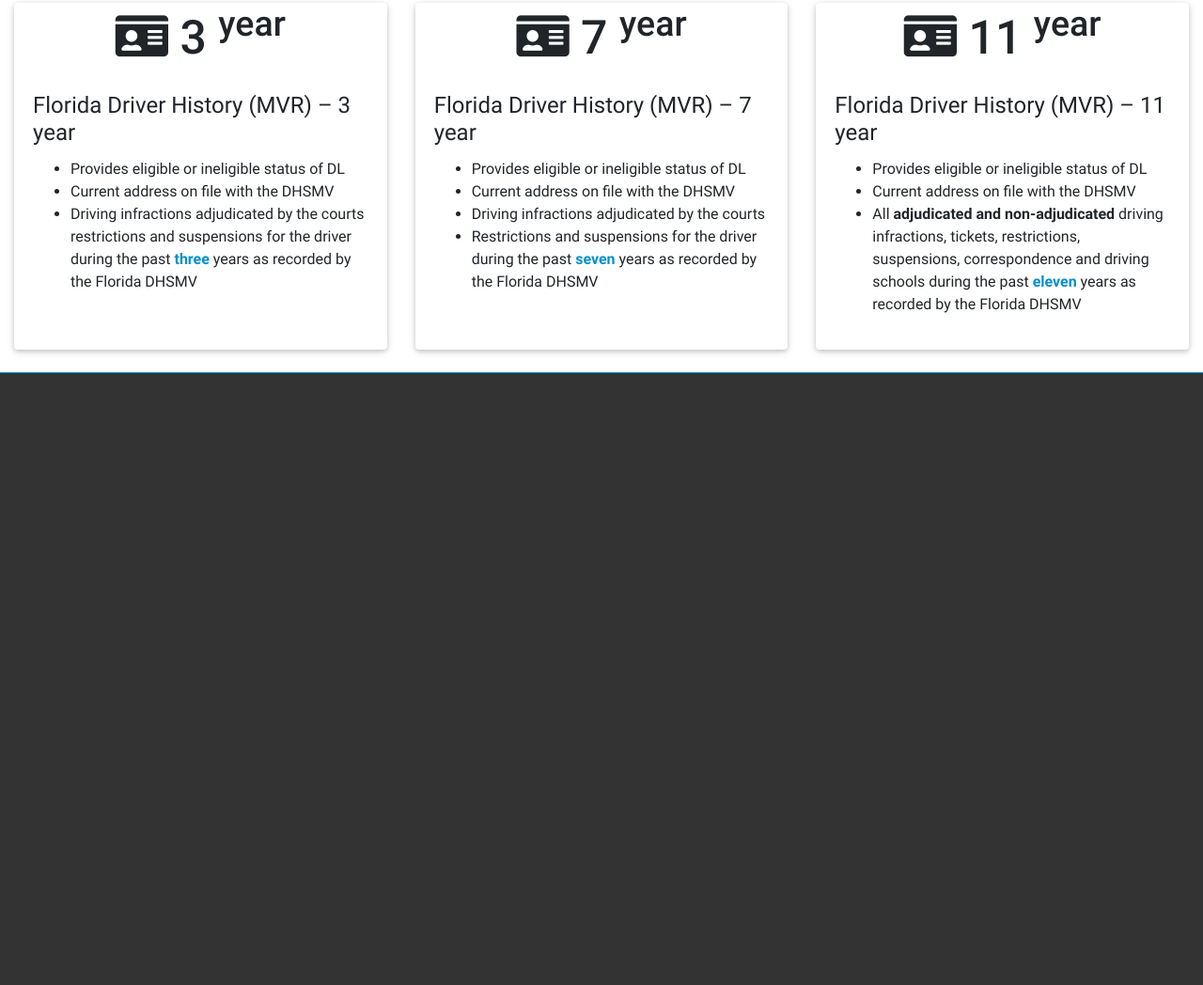
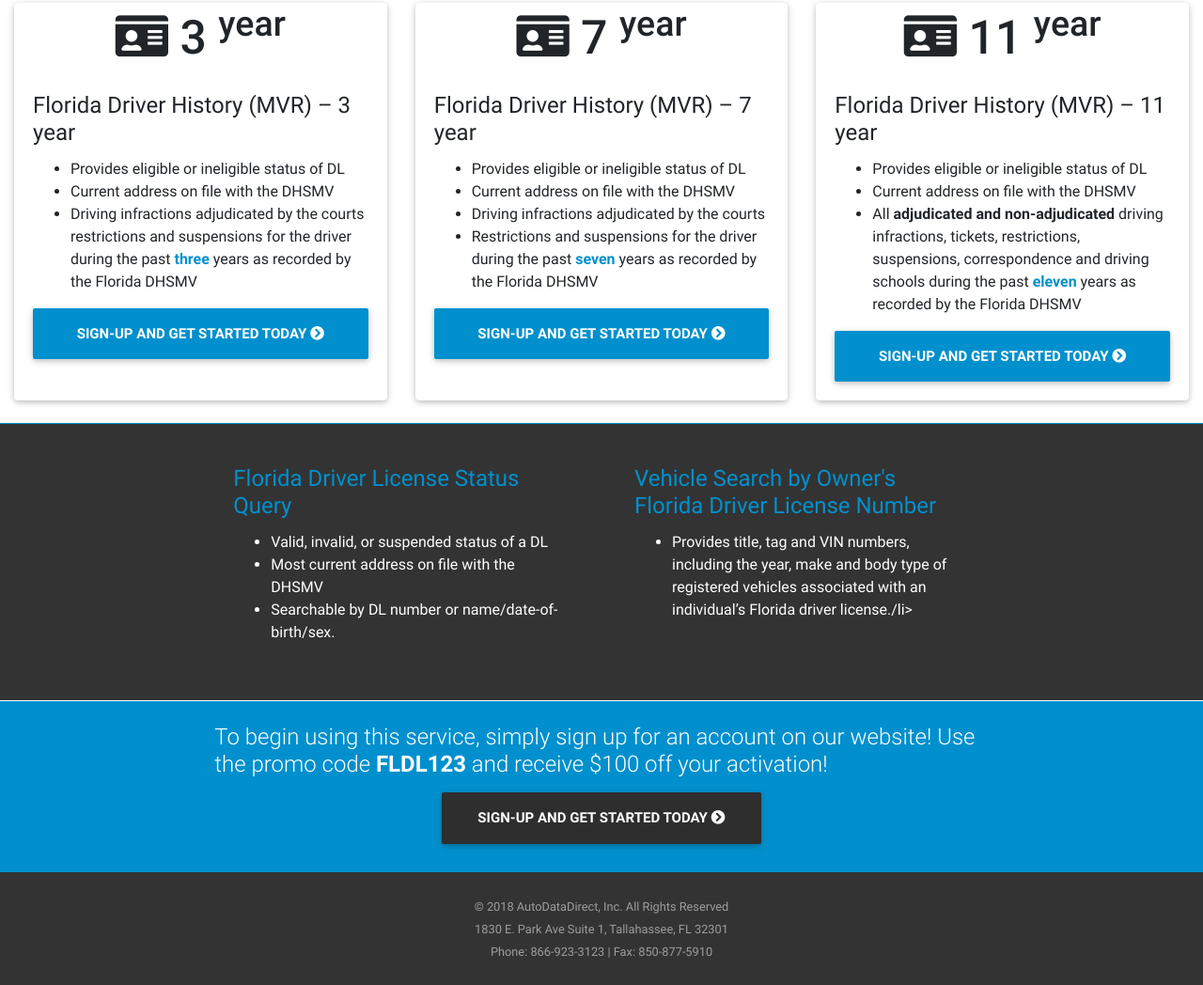
Before and after one commit to chauger/FloridaDL, a website: page src/index.html in a window 1280 px wide. Shown: the part 1170-2218 px from the top of the page at 94% size. Before the commit the page ends 1567 px from the top, so only its background shows below. Drawn offline with Linux system fonts and the light colour scheme.

Commit message:
many changes

```diff
--- a/src/index.html
+++ b/src/index.html
@@ -21,26 +21,26 @@
   <div class="container-fluid">
     <div class="row parallax border-bottom border-white">
       <div class="col-12 text-center">
-        <img src="img/logo-add-white.png" class="mt-5 responsiveImg animated fadeIn" alt="Auto Data Direct, Inc." />
+        <img src="img/logo-add-white.png" class="mt-5 responsiveImg animated fadeIn wow" alt="Auto Data Direct, Inc." data-wow-delay="0.25s" />
       </div>
       <div class="col-md-6 col-8 col-sm-10 col-centered my-3 my-sm-3">
-        <h1 class="font-weight-bold text-white title animated fadeInUp">Need Access to Real-time Driving Records?</h1>
-        <h4 class="text-white subtitle animated animated fadeInUp">
+        <h1 class="font-weight-bold text-white title animated fadeInUp wow" data-wow-delay="0.25s">Need Access to Real-time Driving Records?</h1>
+        <h4 class="text-white subtitle animated animated fadeInUp wow" data-wow-delay="0.25s">
           Auto Data Direct (ADD) offers instant, real-time driving records from the Florida Department of Highway Safety and Motor
           Vehicles (DHSMV) official databases to companies qualified under Federal Driver’s Privacy Protection Act (DPPA).
         </h4>
         <hr class="my-4 border-white">
-        <a href="#" class="btn btn-block btn-blue btn-lg font-weight-bold animated fadeInUp">Sign-up and Get Started Today
+        <a href="#" class="btn btn-block btn-blue btn-lg font-weight-bold animated fadeInUp wow" data-wow-delay="0.25s">Sign-up and Get Started Today
           <i class="fas fa-chevron-circle-right"></i>
         </a>
       </div>
     </div>
     <div class="row bg-primary py-4 text-white row justify-content-center border-bottom border-white">
       <div class="col-md-4 col-sm-12 text-center">
-        <img src="img/floridadl.png" class="responsiveImg my-3" alt="Florida Driver’s License"/>
+        <img src="img/floridadl.png" class="responsiveImg my-3 animated fadeInLeft wow" alt="Florida Driver’s License" data-wow-delay="0.25s"/>
       </div>
       <div class="col-md-4 col-sm-12 align-self-center text-center text-md-left">
-        <h4 class="my-auto">With ADD’s Florida Driver License Services, you can verify an employee’s driving history before authorizing access
+        <h4 class="my-auto animated fadeInRight wow" data-wow-delay="0.25s">With ADD’s Florida Driver License Services, you can verify an employee’s driving history before authorizing access
           to valuable company assets, locate any registered vehicles associated with an individual’s Florida driver license,
           and confirm a customer’s current address and driver license status.</h4>
       </div>
@@ -66,10 +66,12 @@
               <ul>
                 <li>Provides eligible or ineligible status of DL</li>
                 <li>Current address on file with the DHSMV</li>
-                <li>Driving infractions adjudicated by the courts
-                  restrictions and suspensions for the driver during
-                  the past <span class="text-primary font-weight-bold">three</span> years as recorded by the Florida DHSMV</li>
+                <li>Driving infractions adjudicated by the courts restrictions and suspensions for the driver during the past
+                  <span class="text-primary font-weight-bold">three</span> years as recorded by the Florida DHSMV</li>
               </ul>
+              <a href="#" class="btn btn-block btn-blue btn-lg font-weight-bold animated fadeInUp wow" data-wow-delay="0.25s">Sign-up and Get Started Today
+                <i class="fas fa-chevron-circle-right"></i>
+              </a>
             </div>
           </div>
           <!-- Card -->
@@ -87,9 +89,12 @@
                 <li>Provides eligible or ineligible status of DL</li>
                 <li>Current address on file with the DHSMV</li>
                 <li>Driving infractions adjudicated by the courts</li>
-                <li>Restrictions and suspensions for the driver during
-                      the past <span class="text-primary font-weight-bold">seven</span> years as recorded by the Florida DHSMV</li>
+                <li>Restrictions and suspensions for the driver during the past
+                  <span class="text-primary font-weight-bold">seven</span> years as recorded by the Florida DHSMV</li>
               </ul>
+              <a href="#" class="btn btn-block btn-blue btn-lg font-weight-bold animated fadeInUp wow" data-wow-delay="0.25s">Sign-up and Get Started Today
+                <i class="fas fa-chevron-circle-right"></i>
+              </a>
             </div>
           </div>
           <!-- Card -->
@@ -106,8 +111,14 @@
               <ul>
                 <li>Provides eligible or ineligible status of DL</li>
                 <li>Current address on file with the DHSMV</li>
-                <li>All <strong>adjudicated and non-adjudicated</strong> driving infractions, tickets, restrictions, suspensions, correspondence and driving schools during the past <span class="text-primary font-weight-bold">eleven</span> years as recorded by the Florida DHSMV</li>
+                <li>All
+                  <strong>adjudicated and non-adjudicated</strong> driving infractions, tickets, restrictions, suspensions, correspondence
+                  and driving schools during the past
+                  <span class="text-primary font-weight-bold">eleven</span> years as recorded by the Florida DHSMV</li>
               </ul>
+              <a href="#" class="btn btn-block btn-blue btn-lg font-weight-bold animated fadeInUp wow" data-wow-delay="0.25s">Sign-up and Get Started Today
+                <i class="fas fa-chevron-circle-right"></i>
+              </a>
             </div>
           </div>
 
@@ -116,17 +127,53 @@
 
       </div>
     </div>
+    <div class="row pt-4 text-white border-bottom border-white">
+      <div class="col-12 col-md-8 col-centered">
+        <div class="card-deck">
+          <div class="card mb-4 bg-transparent border-0">
+            <div class="card-body">
+              <!--Title-->
+              <h4 class="card-title text-primary">Florida Driver License Status Query</h4>
+              <!--Text-->
+              <ul>
+                <li>Valid, invalid, or suspended status of a DL </li>
+                <li>Most current address on file with the DHSMV</li>
+                <li>Searchable by DL number or name/date-of-birth/sex.</li>
+              </ul>
+            </div>
+          </div>
+          <div class="card mb-4 bg-transparent border-0">
+            <div class="card-body">
+              <!--Title-->
+              <h4 class="card-title text-primary">Vehicle Search by Owner's Florida Driver License Number</h4>
+              <!--Text-->
+              <ul>
+                <li>Provides title, tag and VIN numbers, including the year, make and body type of registered vehicles associated
+                  with an individual’s Florida driver license./li>
+              </ul>
+            </div>
+          </div>
+        </div>
+      </div>
+    </div>
+    <div class="row bg-primary py-4 text-white row">
+      <div class="col-12 col-md-8 col-centered text-center">
+        <h4 class="my-auto text-md-left">To begin using this service, simply sign up for an account on our website! Use the promo code
+          <span class="font-weight-bold">FLDL123</span> and receive $100 off your activation!</h4>
+        <a href="#" class="btn btn-elegant btn-lg font-weight-bold wow fadeInUp mt-3" data-wow-delay="0.25s">Sign-up and Get Started Today
+          <i class="fas fa-chevron-circle-right"></i>
+        </a>
+      </div>
+    </div>
+    <div class="text-center grey-text py-4">
+      <small>&copy; 2018 AutoDataDirect, Inc. All Rights Reserved <br/>
+        1830 E. Park Ave Suite 1, Tallahassee, FL 32301 <br/> Phone: 866-923-3123 | Fax: 850-877-5910</small>
+    </div>
   </div>
 
-  <!-- SCRIPTS -->
-  <!-- JQuery -->
   <script type="text/javascript" src="js/jquery-3.3.1.min.js"></script>
-  <!-- Bootstrap tooltips -->
-  <script type="text/javascript" src="js/popper.min.js"></script>
-  <!-- Bootstrap core JavaScript -->
-  <script type="text/javascript" src="js/bootstrap.min.js"></script>
-  <!-- MDB core JavaScript -->
   <script type="text/javascript" src="js/mdb.min.js"></script>
+  <script>new WOW().init();</script>
 </body>
 
 </html>
--- a/src/scss/_custom-variables.scss
+++ b/src/scss/_custom-variables.scss
@@ -1 +1,2 @@
 $primary-color: #0190cd;
+$blue-darken-2: #0190cd;
```
Also changed, not shown: src/css/mdb.css, src/scss/_custom-styles.scss (line endings or trailing spaces).
